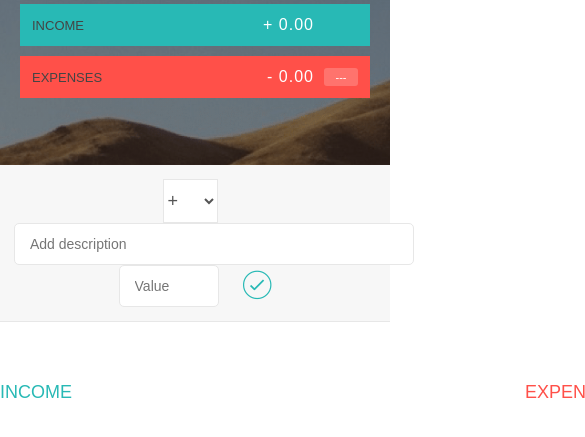
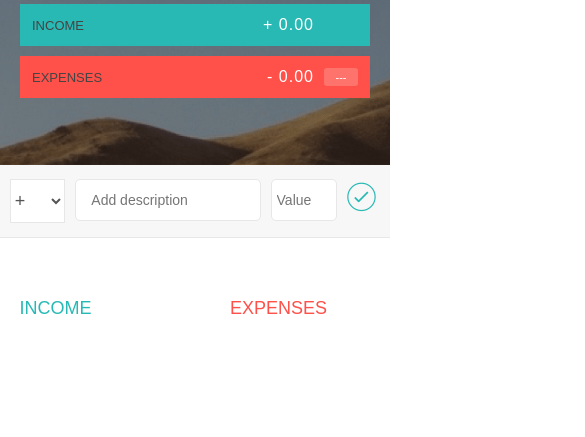
Before and after one commit to ilitvak/Budget-App, a website: page public/index.html in a window 390 px wide. Shown: the part 173-610 px from the top of the page, 585 px wide, since content can reach past the window. Drawn offline with nearby package versions, Linux system fonts and the light colour scheme.

Commit message:
finished media query for 400px width

```diff
--- a/public/index.html
+++ b/public/index.html
@@ -39,7 +39,7 @@
 
         <div class="bottom">
             <div class="add">
-                <div class="add__container">
+                <div class="add__container clearfix">
                     <select class="add__type">
                         <option value="inc" selected>+</option>
                         <option value="exp">-</option>
--- a/public/style.css
+++ b/public/style.css
@@ -275,3 +275,84 @@ h2 {
 
 .unpaid .item__percentage { box-shadow: 0 2px 6px 0 rgba(0, 0, 0, 0.1); }
 .unpaid:hover .item__description { font-weight: 900; }
+
+
+
+/**********************************************
+*** Media Query Section
+**********************************************/
+
+
+/* Big tablet to 1200px (widths smaller than the 1140px row) */
+@media only screen and (max-width: 1200px){
+
+    .container {
+        width: 90%;
+    }
+
+    .income, .expenses {
+        width: 40%;
+    }
+
+    .income {
+        margin-right: 20%;
+    }
+
+    .add {
+        width: 100%;
+        padding: 14px 0;
+    }
+
+    .add__container {
+        width: 90%;
+        margin: 0 auto;
+    }
+
+}
+
+/* Small tablet to big tablet: from 763px to 1023px */
+@media only screen and (max-width: 1023px){}
+
+/* Small phones to small tablets from 481px to 767px */
+@media only screen and (max-width: 767px){
+
+    .add__container {
+        width: 95%;
+    }
+
+    .add__description {
+        width: 50%;
+    }
+
+
+    .add__btn {
+        margin-left: 0;
+    }
+
+}
+
+/* Small phones from 0 to 480px */
+@media only screen and (max-width: 480px){
+
+    select.add__type, .add__container input, .add__container .add__btn {
+        float: left;
+    }
+
+    .add__type {
+        width: 15%;
+    }
+
+    .add__description {
+        width: 50%;
+    }
+
+    .add__value {
+        width: 18%;
+        padding: 12px 5px;
+        line-height: 14px;
+    }
+
+    .add__container .add__value::placeholder {
+        content: "Val";
+    }
+}
```
